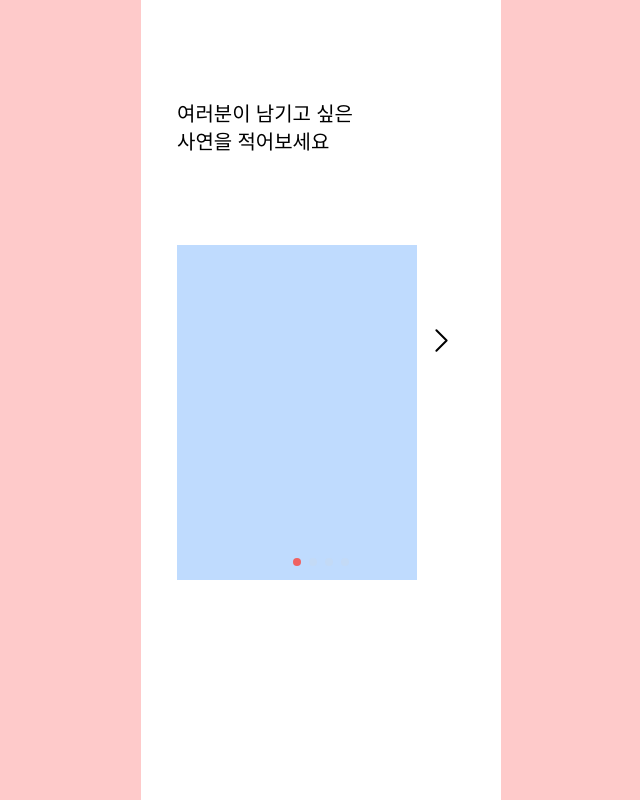
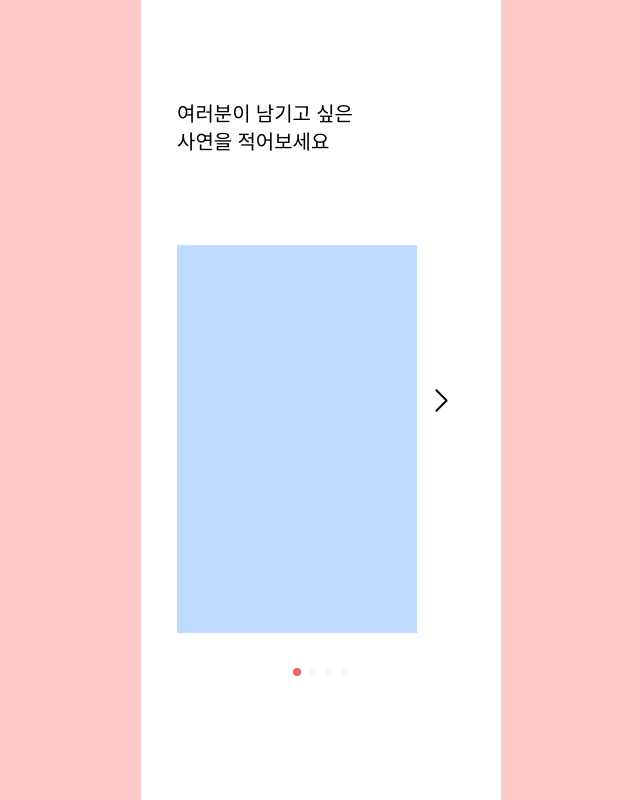
Before and after one commit to whatever-mentoring/headfirst-client, a Next.js app: page / in a window 1280 px wide. Shown: the whole page, without its empty margins (319-959 px from the left). Built offline with nearby package versions, Linux system fonts and the light colour scheme; no server answers.

Commit message:
💄 [UI] : highlight color 제거

```diff
--- a/src/styles/globals.css
+++ b/src/styles/globals.css
@@ -6,6 +6,7 @@
   -webkit-user-select: none;
   -webkit-user-drag: none;
   user-select: none;
+  -webkit-tap-highlight-color: transparent;
 }
 
 body {
@@ -23,8 +24,8 @@ body {
 
 .swiper {
   width: 288px;
-  height: 480px;
-  margin-top: 100px;
+  height: 100vh;
+  /* margin-top: 100px; */
   position: relative;
   display: flex;
   justify-content: center;
@@ -33,7 +34,9 @@ body {
 
 .swiper-slide {
   width: 288px;
-  height: 480px;
+  /* height: 480px; */
+  height: 100vh;
+  padding-top: 100px;
   display: flex;
   justify-content: center;
   align-items: center;
@@ -42,7 +45,7 @@ body {
 
 .swiper .swiper-pagination {
   position: absolute;
-  /* bottom: 50px; */
+  margin-bottom: 110px;
 }
 
 .swiper-button-next::after,
```
